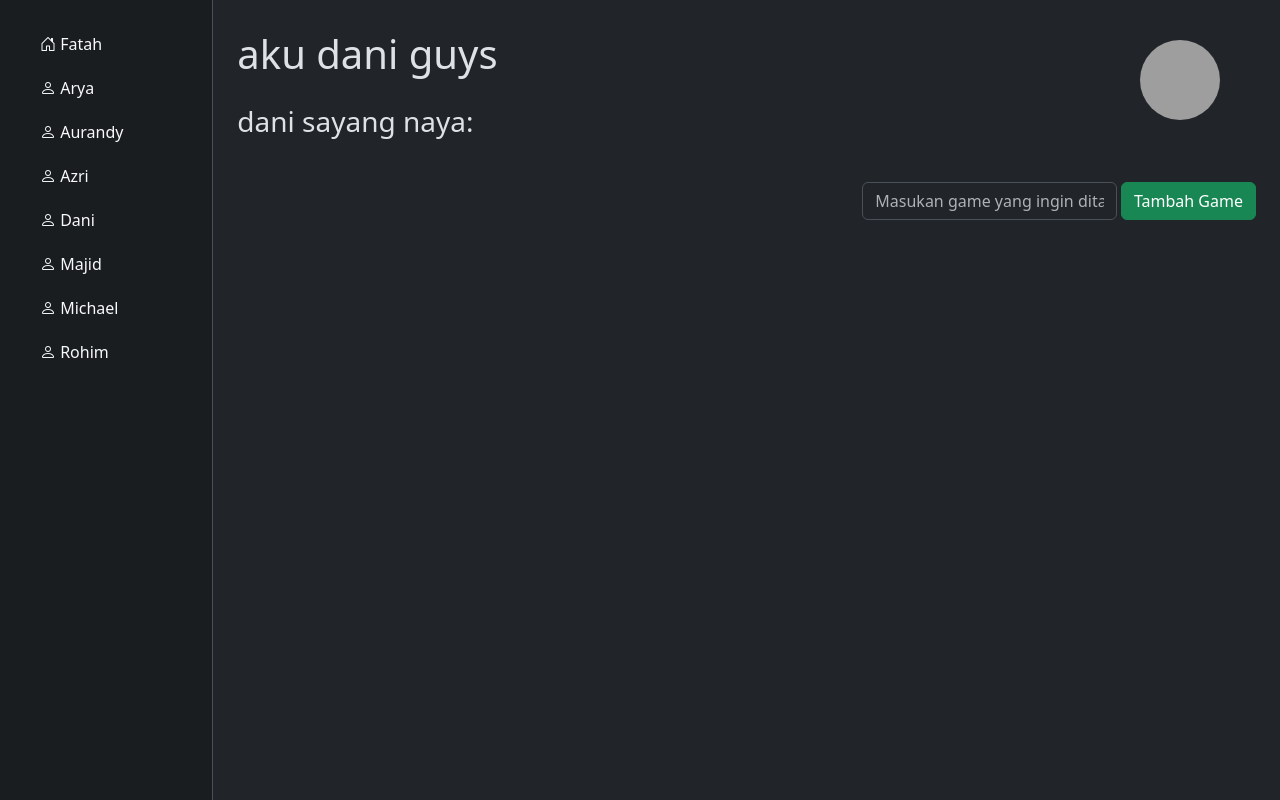
After one commit to ngalong-ngoding/ngalong-gudang, a PHP site: template views/Dani.php in a window 1280 px wide. The commit adds this page. Run offline with PHP 8.4, Linux system fonts and the light colour scheme; the template is opened without the code that fills it, so the values that code supplies are empty; grey boxes are pictures that could not be loaded.

```diff
--- /dev/null
+++ b/views/Dani.php
@@ -0,0 +1,53 @@
+<html>
+<head>
+    <title>dani</title>
+    <?php include "./includes/bootstrap.php" ?>
+    <style>
+        .profile-img {
+            position: absolute;
+            top: 10px;
+            right: 60px;
+            width:80px;
+            height:80px;
+            border-radius: 50%;
+            object-fit: cover;
+            margin-top: 30px;
+
+        }
+    </style>
+</head>
+
+<body data-bs-theme="dark">
+    <div class="container-fluid">
+        <!-- Foto profil di pojok kanan atas -->
+        <img src="https://tse4.mm.bing.net/th?id=OIP.auPwCpZST9CD73qVNFoLmgHaIn&pid=Api&P=0&h=180" alt="Profile" class="profile-img">
+
+        <div class="row">
+            <?php include "./includes/sidebar.php" ?>
+            <div class="col-10 p-4">
+                <p class="fs-1">aku dani guys</p>
+                <p class="fs-3">dani sayang naya:</p>
+                <div class="list-group mb-4">
+                    <?php foreach ($dani->getAllGames() as $game): ?>
+                        <li class="list-group-item">
+                            <form method="POST" action=<?php echo "?route=dani/edit&id=$game[id]" ?> class="d-flex justify-content-between align-items-center mb-0">
+                                <?php
+                                echo isset($_GET["edit"]) && $_GET["edit"] == $game["id"] ? "<input name='game' class='w-25 form-control' placeholder='Masukan game yang ingin ditambah' value='$game[game]' />" : $game["game"]
+                                ?>
+                                <div>
+                                    <?php echo "<a class='btn btn-danger' href='?route=dani/delete&id=$game[id]'>Delete</a>" ?>
+                                    <?php echo isset($_GET["edit"]) && $_GET["edit"] == $game["id"] ? "<button class='btn btn-primary'>Save</button>" : "<a class='btn btn-primary' href='?edit=$game[id]'>Edit</a>" ?>
+                                </div>
+                            </form>
+                        </li>
+                    <?php endforeach ?>
+                </div>
+                <form method="POST" action="?route=dani/store" class="d-flex gap-1 justify-content-end">
+                    <input name="game" class="w-25 form-control" placeholder="Masukan game yang ingin ditambah" />
+                    <button type="submit" name="submit" class="btn btn-success">Tambah Game</button>
+                </form>
+            </div>
+        </div>
+    </div>
+</body>
+</html>
```
Also changed, not shown: controllers/DaniController.php (added, +60 -0 lines), index.php (+7 -0 lines), models/Dani.php (added, +71 -0 lines).
